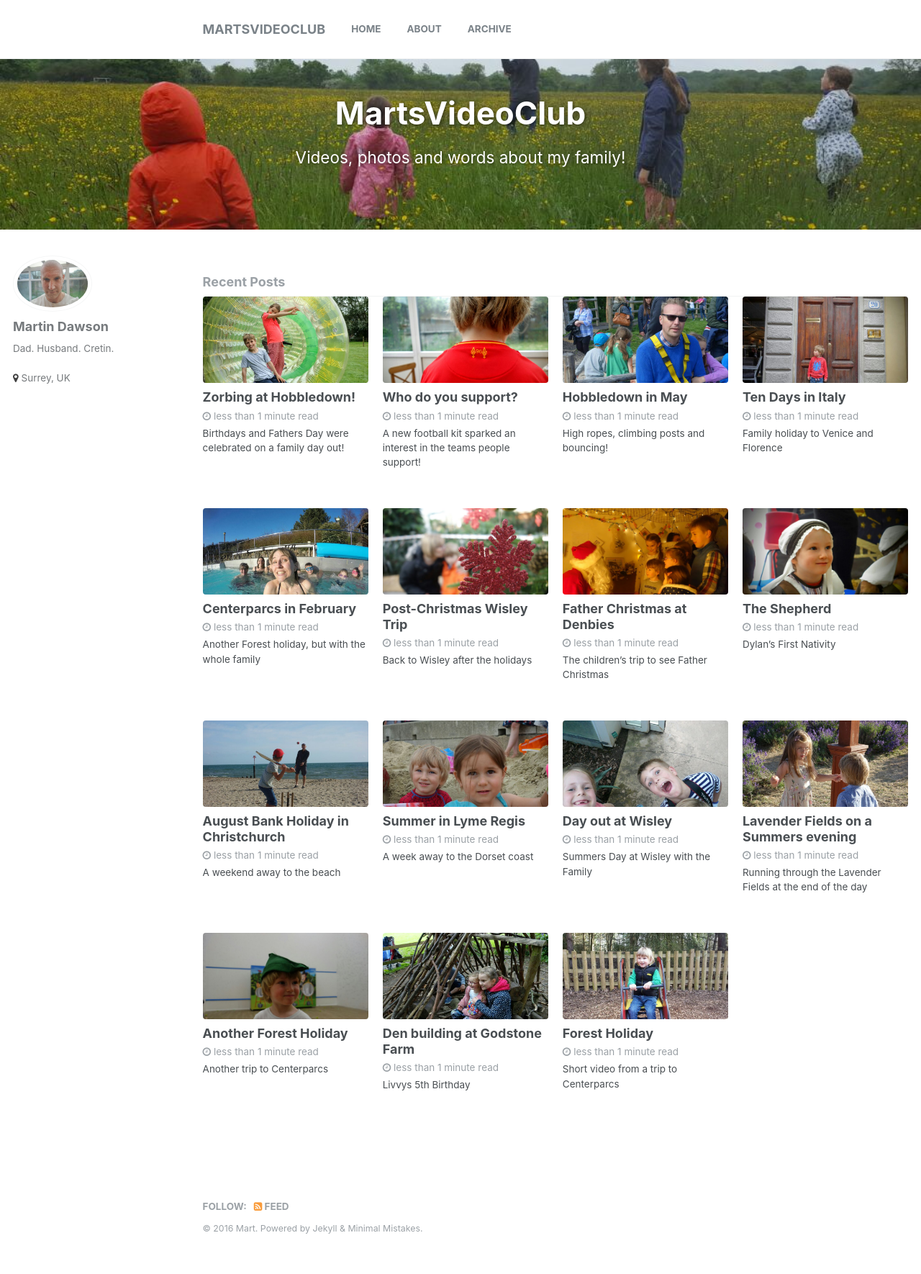
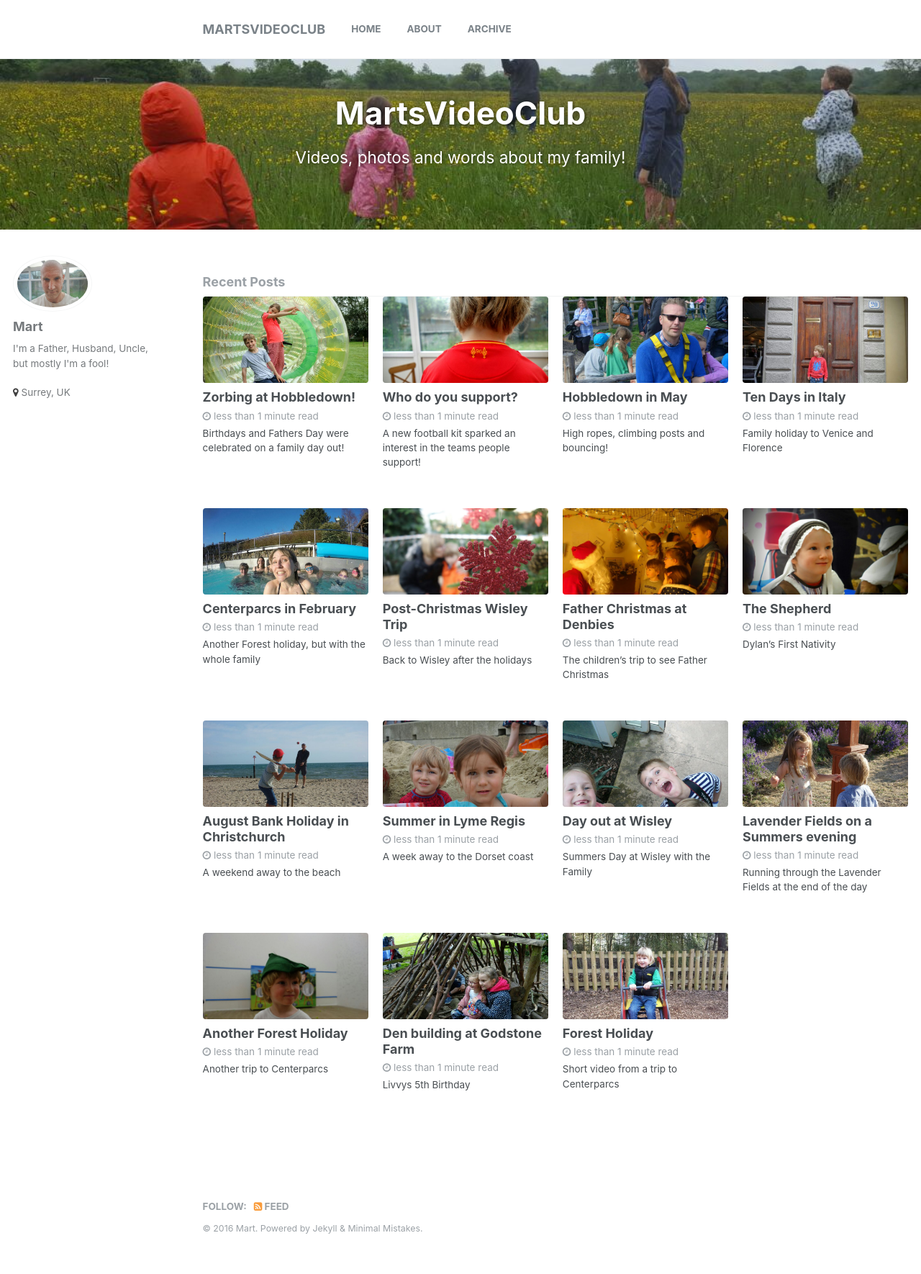
Before and after one commit to martsvideoclub/mmartvid, a Jekyll site: the page built from index.html, in a window 1280 px wide. Shown: the whole page at 72% size. Built offline with Jekyll 4.4.1, drawn with Linux system fonts in a browser that asks for light colours; the list of posts is cut into pages by our own code.

Commit message:
Update _config.yml

```diff
--- a/_config.yml
+++ b/_config.yml
@@ -61,9 +61,9 @@ google_ad_slot           :
 
 # Site Author
 author:
-  name             : "Martin Dawson"
+  name             : "Mart"
   avatar           : "dusty.jpg"
-  bio              : "Dad. Husband. Cretin. "
+  bio              : "I'm a Father, Husband, Uncle, but mostly I'm a fool!"
   location         : "Surrey, UK"
   email            :
   uri              :
```
